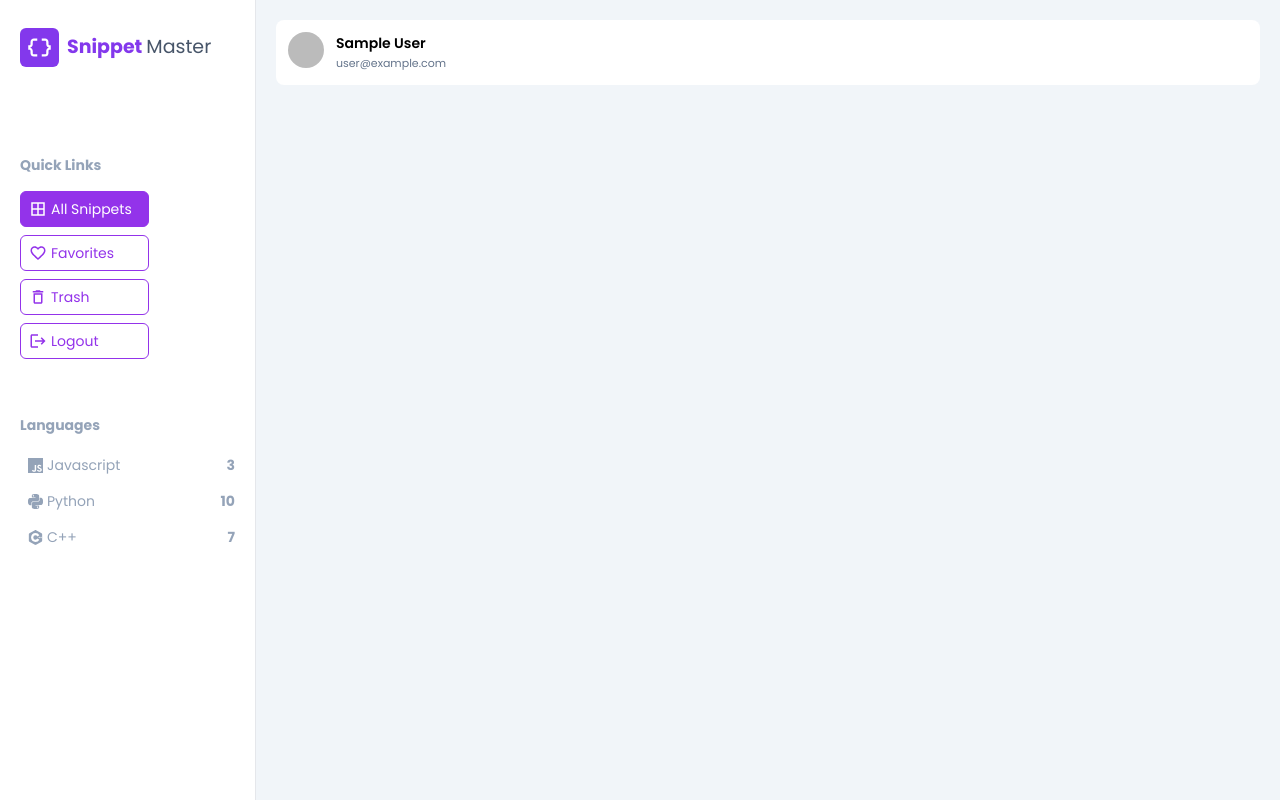
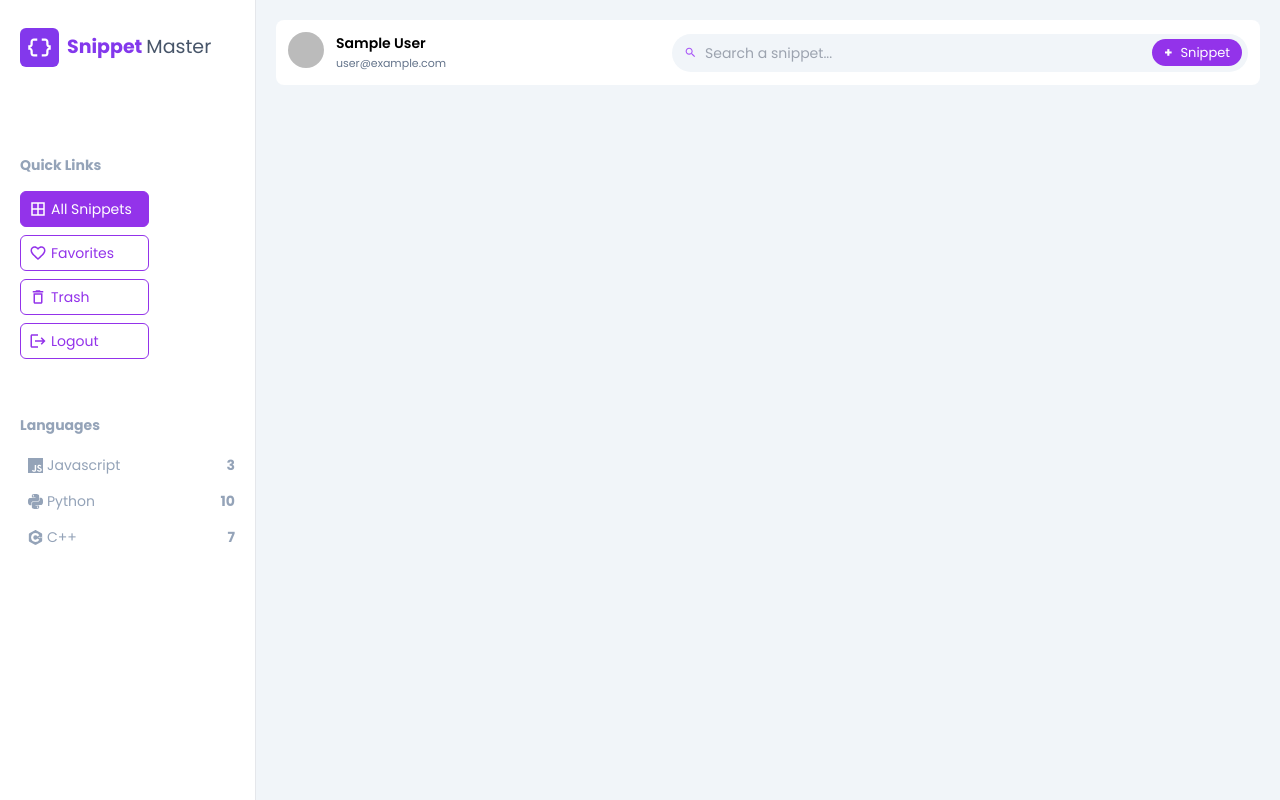
Before and after one commit to rajputkarsh/snippet-master, a Next.js app: page /my-notes in a window 1280 px wide. Built offline with nearby package versions, Linux system fonts and the light colour scheme; no server answers; sample sign-in values are in the browser's storage.

Commit message:
add topbar search

```diff
--- /dev/null
+++ b/src/components/Topbar/SearchBar.tsx
@@ -0,0 +1,22 @@
+import { SNIPPET } from "@/constants/config";
+import { SEARCH_PLACEHOLDER } from "@/constants/topbar";
+import { Search as SearchIcon } from "@mui/icons-material"
+
+function AddSnippetButton(){
+  return (
+    <div className="absolute flex gap-2 px-3 rounded-3xl bg-purple-600 p-1 text-[13px] text-white top-[5px] right-[6px] items-center cursor-pointer select-none">
+      <div className="font-bold">+</div>
+      <div>{SNIPPET}</div>
+    </div>
+  );
+}
+
+export default function SearchBar() {
+  return (
+    <div className="relative pl-3 w-[60%] h-[38px] bg-slate-100 rounded-3xl flex items-center gap-2">
+      <SearchIcon className="text-purple-500" sx={{ fontSize: 13 }} />
+      <input placeholder={SEARCH_PLACEHOLDER} className="w-[70%] outline-none text-sm bg-slate-100 text-slate-500" />
+      <AddSnippetButton />
+    </div>
+  );
+};
--- a/src/components/Topbar/index.tsx
+++ b/src/components/Topbar/index.tsx
@@ -1,9 +1,11 @@
+import SearchBar from "./SearchBar"
 import UserProfile from "./UserProfile"
 
 function TopBar() {
   return (
     <div className="rounded-lg flex justify-between items-center bg-white p-3">
       <UserProfile />
+      <SearchBar />
     </div>
   )
 }
--- a/src/constants/config.ts
+++ b/src/constants/config.ts
@@ -1,3 +1,5 @@
 
 export const APP_NAME = "Snippet Master";
 export const APP_DESCRIPTION = "Save your code snippets with grace";
+
+export const SNIPPET = "Snippet";
--- /dev/null
+++ b/src/constants/topbar.ts
@@ -0,0 +1,2 @@
+
+export const SEARCH_PLACEHOLDER = "Search a snippet...";
```
